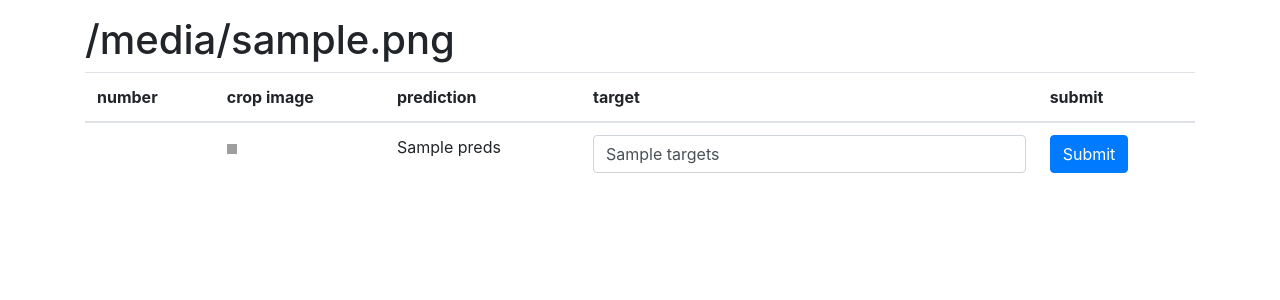
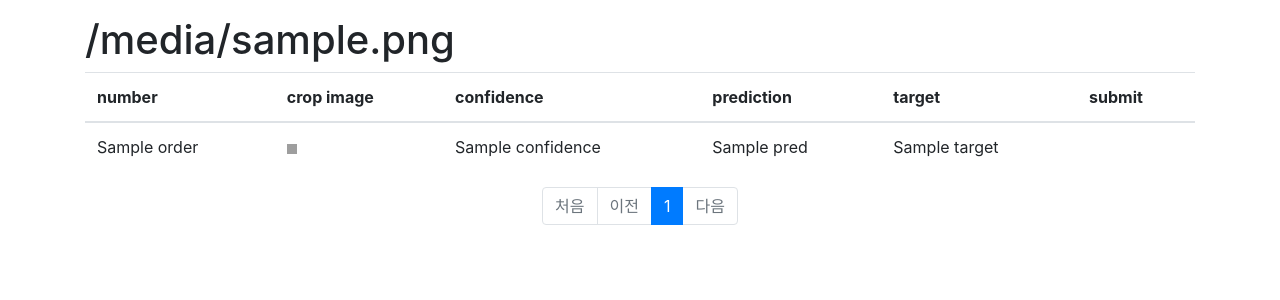
Before and after one commit to overthecloud75/ocrweb, a Flask app: template templates/train/detail.html in a window 1280 px wide. Shown: the part 57-357 px from the top of the page. Run offline with Flask 2, Linux system fonts and the light colour scheme; the template is opened without the code that fills it: values that come from a table or form of the project are taken from there, most other values are stand-ins (such as "Sample title", 1, 10 or a date in 2020); parts of the project's set-up code (start-up, migrations or seed data) failed here and were passed over; some libraries are stand-ins or nearby versions; grey boxes are pictures that could not be loaded.

Commit message:
target paging

```diff
--- a/form.py
+++ b/form.py
@@ -6,4 +6,4 @@ from wtforms.validators import DataRequired, Length, EqualTo, Email
 class SupervisingForm(FlaskForm):
     filename = StringField('filename', validators=[DataRequired(), Length(min=2, max=100)])
     order = StringField('order', validators=[DataRequired(), Length(min=1, max=100)])
-    target = StringField('target', validators=[DataRequired(), Length(min=1, max=20)])
+    target = StringField('target', validators=[DataRequired(), Length(min=1, max=100)])
--- a/templates/paging.html
+++ b/templates/paging.html
@@ -3,10 +3,10 @@
     <!-- 이전페이지 -->
     {% if paging.has_prev %}
     <li class="page-item">
-        <a class="page-link" href="?page=1">처음</a>
+        <a class="page-link" href="?page=1&filename={{ filename }}">처음</a>
     </li>
     <li class="page-item">
-        <a class="page-link" href="?page={{ paging.prev_num }}">이전</a>
+        <a class="page-link" href="?page={{ paging.prev_num }}&filename={{ filename }}">이전</a>
     </li>
     {% else %}
     <li class="page-item disabled">
@@ -19,7 +19,7 @@
         {% if page_num %}
             {% if page_num != paging.page %}
             <li class="page-item">
-                <a class="page-link" href="?page={{ page_num }}">{{ page_num }}</a>
+                <a class="page-link" href="?page={{ page_num }}&filename={{ filename }}">{{ page_num }}</a>
             </li>
             {% else %}
             <li class="page-item active" aria-current="page">
@@ -35,7 +35,7 @@
     <!-- 다음페이지 -->
     {% if paging.has_next %}
     <li class="page-item">
-        <a class="page-link" href="?page={{ paging.next_num }}">다음</a>
+        <a class="page-link" href="?page={{ paging.next_num }}&filename={{ filename }}">다음</a>
     </li>
     {% else %}
     <li class="page-item disabled">
--- a/templates/train/detail.html
+++ b/templates/train/detail.html
@@ -2,34 +2,37 @@
 {% block content %}
 <div class="container my-3">
     <h1>{{ filename }}</h1>
-    {% if crops %}
+    {% if crop_imgs %}
     <table class="table">
         <thead>
         <tr>
             <th>number</th>
             <th>crop image</th>
+            <th>confidence</th>
             <th>prediction</th>
             <th>target</th>
             <th>submit</th>
         </tr>
         </thead>
-        {% for imgs in crops %}
+        {% for crop in crop_imgs %}
         <tr>
-            <td>
-            </td>
-            <td>
-                {% for crop in imgs.img %}
-                <div><img src="{{ url_for('static', filename=crop.path) }}" height="{{ crop.height }}" width="{{ crop.width }}"></div>
-                {% endfor %}
-            </td>
-            <td>{{ imgs.preds }} </td>
+            <td>{{ crop.order }}</td>
+            <td><img src="{{ url_for('static', filename=crop.path) }}" height="{{ crop.height }}" width="{{ crop.width }}"></td>
+            <td>{{ crop.confidence }}</td>
+            <td>{{ crop.pred }} </td>
+            {% if crop.target %}
+            <td>{{ crop.target }} </td>
+            <td></td>
+            {% else %}
             <form method="post" class="my-3">
                 {{ form.csrf_token }}
                 {% include "form_errors.html" %}
                 <input type="hidden" name="filename" value="{{ filename }}">
-                <td><input type="text" class="form-control" name="target" value="{{ imgs.targets }}" height="100"></td>
+                <input type="hidden" name="order" value="{{ crop.order }}">
+                <td><input type="text" class="form-control" name="target" value="{{ crop.pred }}"></td>
                 <td><input type="submit" class="btn btn-primary"></td>
             </form>
+            {% endif %}
         </tr>
         {% endfor %}
     </table>
@@ -37,4 +40,5 @@
     <p>그림이 없습니다.</p>
     {% endif %}
 </div>
+{% include 'paging.html' %}
 {% endblock %}
```
Also changed, not shown: models.py (+17 -22 lines), views/main_views.py (+4 -4 lines).
